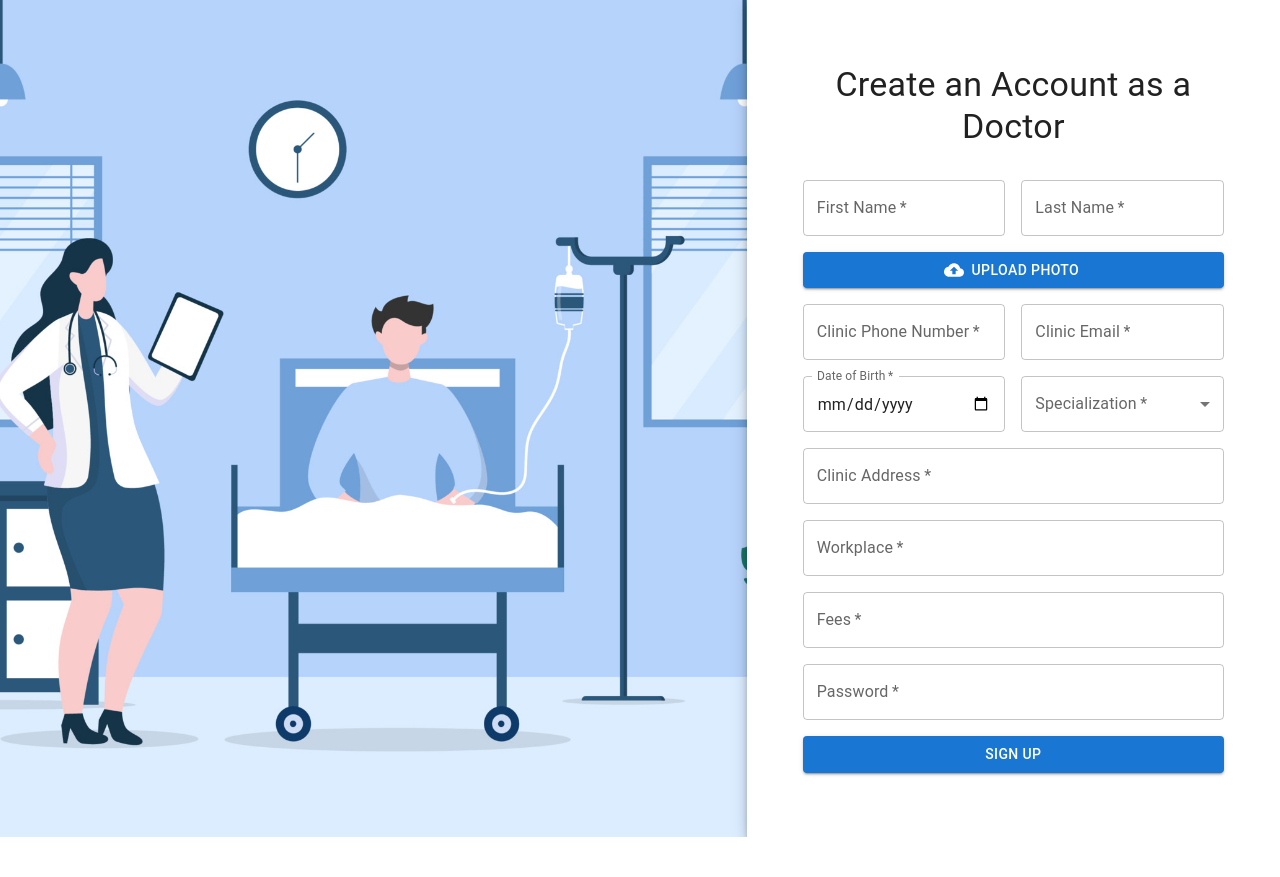
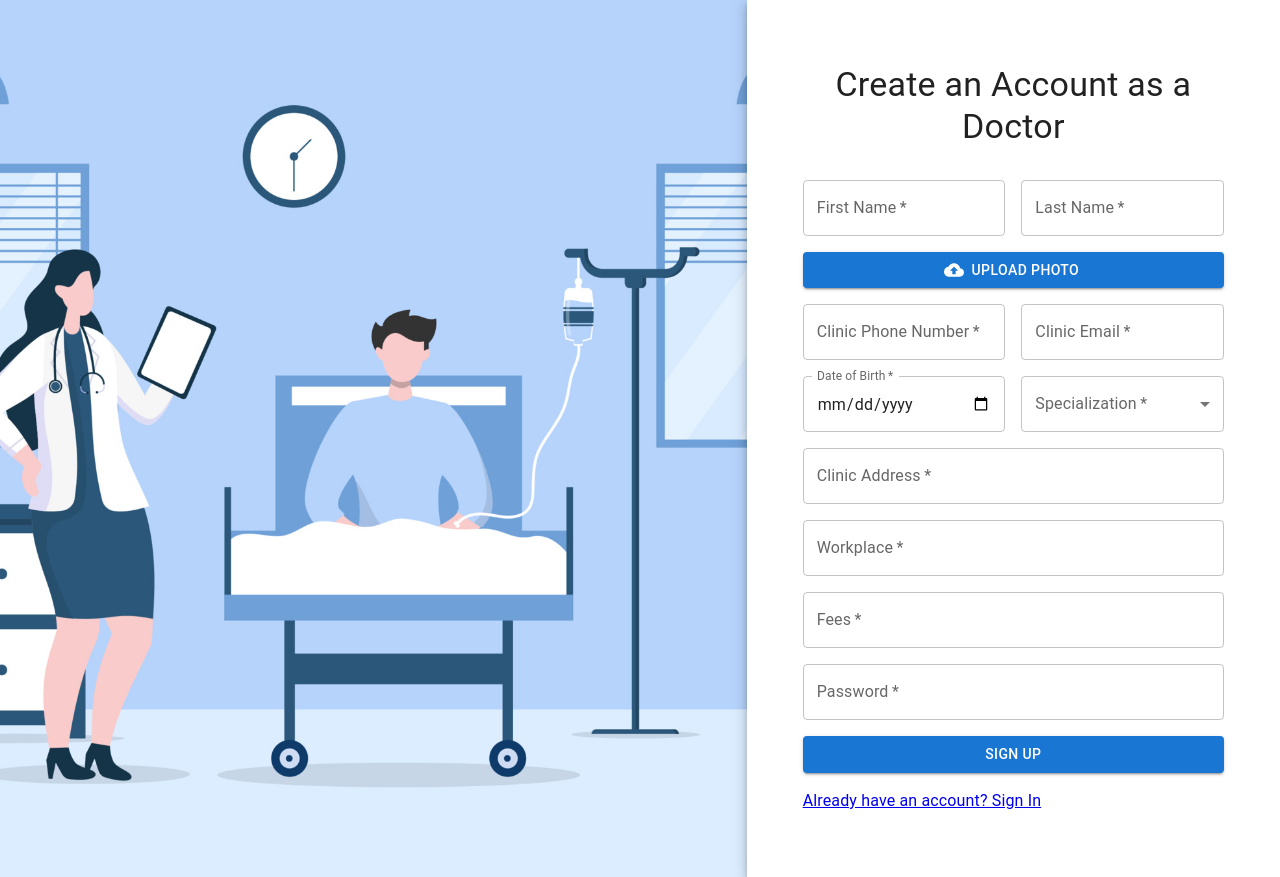
Before and after one commit to Hashtech-Solutions/Health-Care_Frontend, a React (Create React App) app: page /signup/doctor in a window 1280 px wide. Before the commit the page ends 837 px from the top, so only its background shows below. Built offline with nearby package versions, Linux system fonts and the light colour scheme.

Commit message:
links update

```diff
--- a/src/pages/DoctorSignup.jsx
+++ b/src/pages/DoctorSignup.jsx
@@ -7,6 +7,7 @@ import {
   MenuItem,
 } from "@mui/material";
 import CloudUploadIcon from "@mui/icons-material/CloudUpload";
+import { Link } from "react-router-dom";
 import { LoginContainer } from "../components/LoginContainer";
 
 export const DoctorSignup = () => {
@@ -82,6 +83,7 @@ export const DoctorSignup = () => {
                 name="specialization"
                 select
                 required
+                value={""}
               >
                 <MenuItem value="Cardiologist">Cardiologist</MenuItem>
                 <MenuItem value="Dermatologist">Dermatologist</MenuItem>
@@ -132,6 +134,9 @@ export const DoctorSignup = () => {
                 Sign Up
               </Button>
             </Grid>
+            <Grid item>
+              <Link to="/login">{"Already have an account? Sign In"}</Link>
+            </Grid>
           </Grid>
         </form>
       </Container>
--- a/src/pages/Login.jsx
+++ b/src/pages/Login.jsx
@@ -2,12 +2,12 @@ import {
   Avatar,
   Button,
   TextField,
-  Link,
   Box,
   Grid,
   Typography,
 } from "@mui/material";
 import LoginIcon from "@mui/icons-material/Login";
+import { Link } from "react-router-dom";
 import { LoginContainer } from "../components/LoginContainer";
 
 export const Login = () => {
@@ -60,9 +60,7 @@ export const Login = () => {
         </Button>
         <Grid container>
           <Grid item>
-            <Link href="signup" variant="body2">
-              {"Don't have an account? Sign Up"}
-            </Link>
+            <Link to="/signup">{"Don't have an account? Sign Up"}</Link>
           </Grid>
         </Grid>
       </Box>
--- a/src/pages/PatientSignup.jsx
+++ b/src/pages/PatientSignup.jsx
@@ -1,5 +1,6 @@
 import { TextField, Button, Grid, Typography, Container } from "@mui/material";
 import { LoginContainer } from "../components/LoginContainer";
+import { Link } from "react-router-dom";
 
 export const PatientSignup = () => {
   return (
@@ -86,6 +87,9 @@ export const PatientSignup = () => {
                 Sign Up
               </Button>
             </Grid>
+            <Grid item>
+              <Link to="/login">{"Already have an account? Sign In"}</Link>
+            </Grid>
           </Grid>
         </form>
       </Container>
```
Also changed, not shown: src/main.scss (line endings or trailing spaces).
